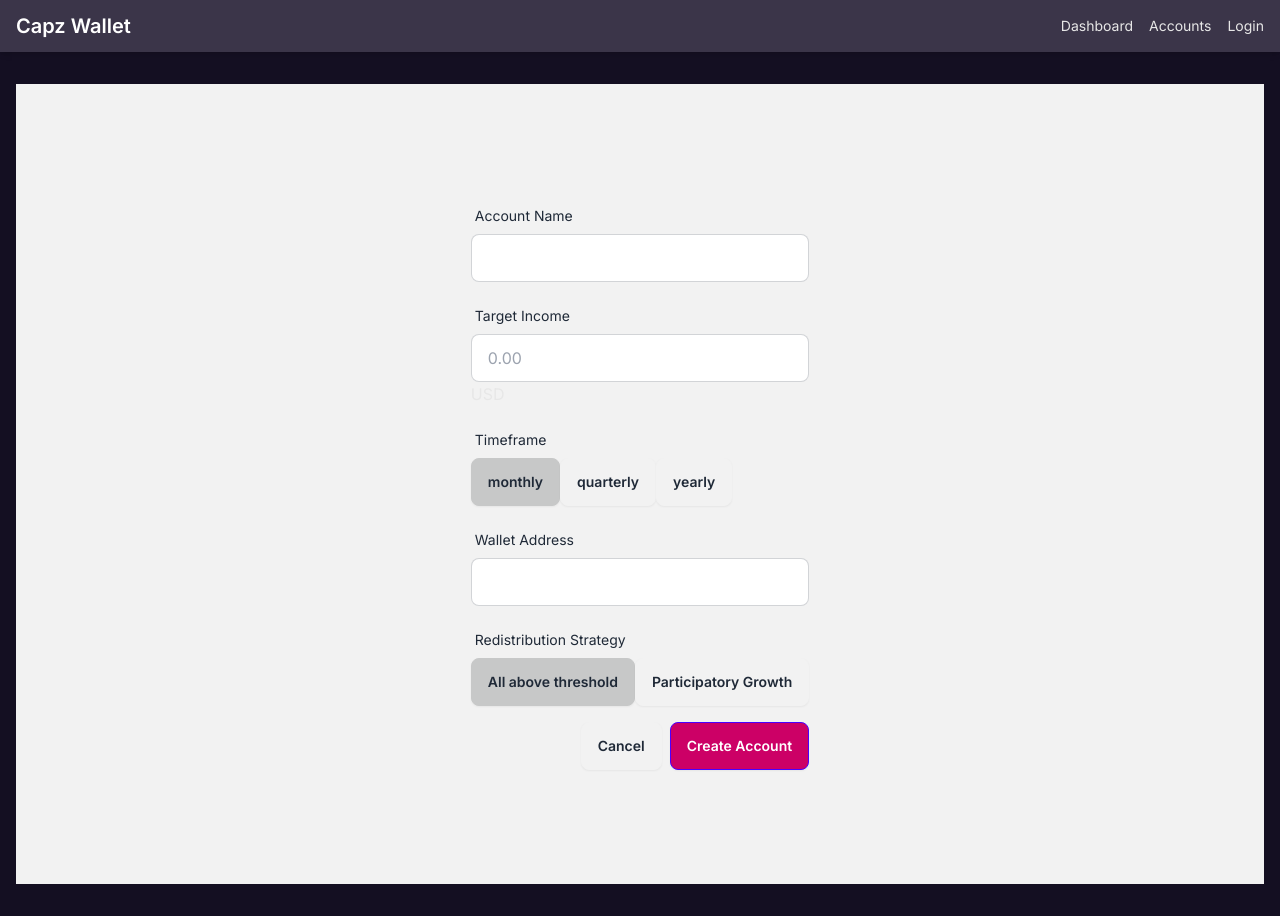
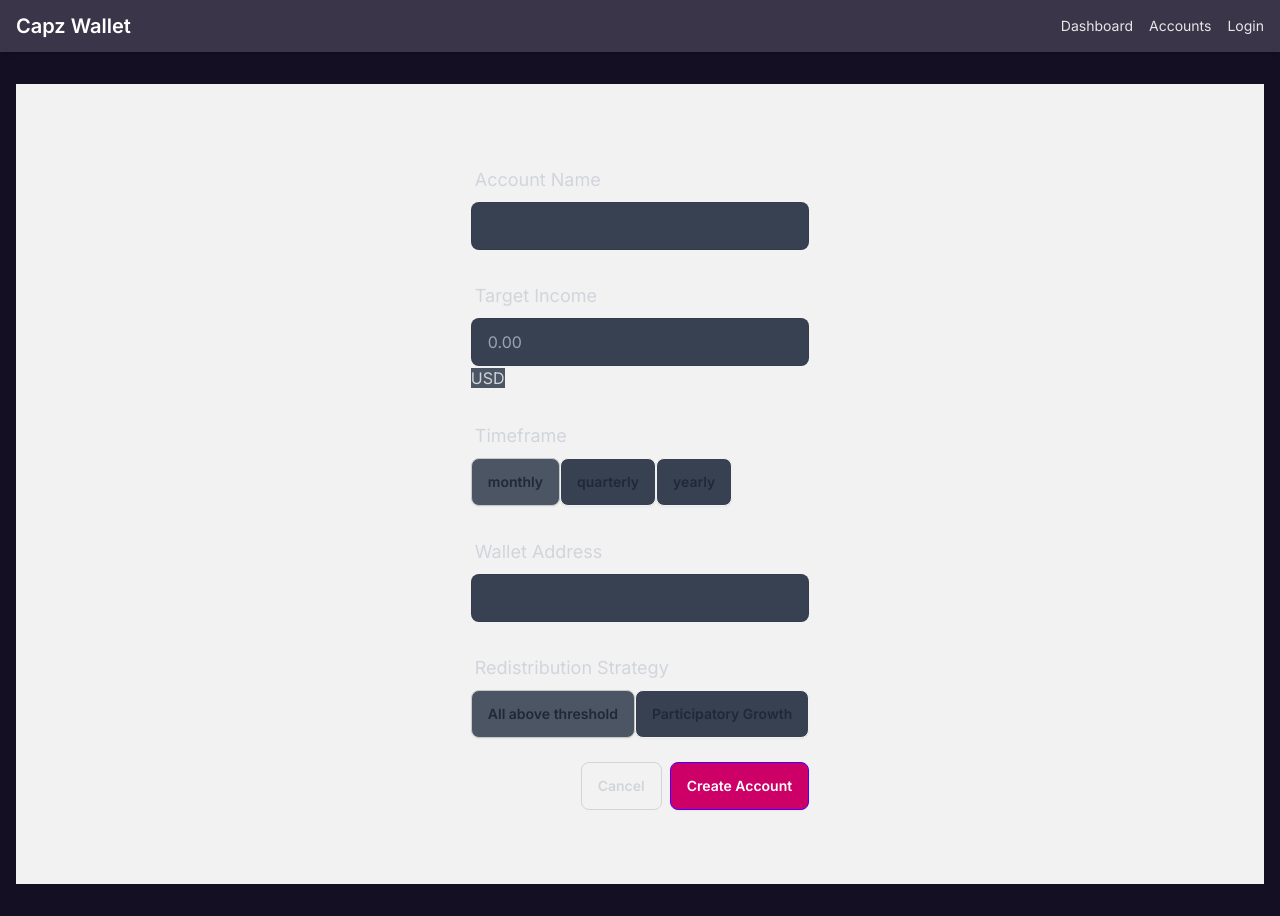
Before and after one commit to syntrofi/capz, a Next.js app: page /wallet-setup in a window 1280 px wide. Built offline with nearby package versions, Linux system fonts and the light colour scheme.

Commit message:
improved readbility of the setup form

```diff
--- a/app/accounts/page.tsx
+++ b/app/accounts/page.tsx
@@ -1,25 +1,36 @@
 'use client';
 
 import React, { useState } from 'react';
-import Link from 'next/link';
 import AccountCard from '@/components/AccountCard';
 import WalletSetupModal from '@/components/WalletSetupModal';
 import { useWallets } from '@/hooks/useWallets';
+import { useRouter } from 'next/navigation';
 
 const AccountsPage: React.FC = () => {
   const wallets = useWallets();
   const [isModalOpen, setIsModalOpen] = useState(false);
+  const router = useRouter();
 
   const openModal = () => setIsModalOpen(true);
   const closeModal = () => setIsModalOpen(false);
+
+  const clearStorage = () => {
+    localStorage.removeItem('capz_wallets');
+    router.refresh();
+  };
 
   return (
     <div className="container mx-auto px-4 py-8">
       <div className="flex justify-between items-center mb-6">
         <h1 className="text-3xl font-bold">Your Accounts</h1>
-        <button onClick={openModal} className="btn btn-primary">
-          Add New Account
-        </button>
+        <div>
+          <button onClick={openModal} className="btn btn-primary mr-2">
+            Add New Account
+          </button>
+          <button onClick={clearStorage} className="btn btn-secondary">
+            Clear Storage
+          </button>
+        </div>
       </div>
       {wallets.length > 0 ? (
         <div className="grid grid-cols-1 md:grid-cols-2 lg:grid-cols-3 gap-6">
--- a/components/WalletSetupForm.tsx
+++ b/components/WalletSetupForm.tsx
@@ -42,14 +42,32 @@ const WalletSetupForm: React.FC<WalletSetupFormProps> = ({ onClose }) => {
   };
 
   const validateField = (name: string, value: string) => {
-    // ... (validation logic remains the same)
+    let error = '';
+    switch (name) {
+      case 'name':
+        if (value.length < 1 || value.length > 40) {
+          error = 'Name must be between 1 and 40 characters';
+        }
+        break;
+      case 'targetIncome':
+        if (!/^\d+(\.\d{1,2})?$/.test(value)) {
+          error = 'Invalid target income format';
+        }
+        break;
+      case 'address':
+        if (!/^0x[a-fA-F0-9]{40}$/.test(value)) {
+          error = 'Invalid Ethereum address';
+        }
+        break;
+    }
+    setErrors(prev => ({ ...prev, [name]: error }));
   };
 
-  const handleSubmit = async (e: React.FormEvent) => {
+  const handleSubmit = async (e: React.FormEvent<HTMLFormElement>) => {
     e.preventDefault();
     setSubmitError(null);
 
-    Object.entries(formState).forEach(([key, value]) => validateField(key, value as string));
+    Object.entries(formState).forEach(([key, value]) => validateField(key, value));
 
     if (Object.values(errors).every(error => error === '')) {
       try {
@@ -61,8 +79,8 @@ const WalletSetupForm: React.FC<WalletSetupFormProps> = ({ onClose }) => {
           redistributionStrategy: formState.redistributionStrategy,
         });
         console.log('Wallet created:', newWallet);
-        onClose(); // Close the modal
-        router.refresh(); // Refresh the page to show the new wallet
+        onClose();
+        router.refresh();
       } catch (error) {
         setSubmitError('Failed to create wallet. Please try again.');
         console.error('Error creating wallet:', error);
@@ -73,9 +91,9 @@ const WalletSetupForm: React.FC<WalletSetupFormProps> = ({ onClose }) => {
   };
 
   return (
-    <form onSubmit={handleSubmit} className="space-y-4">
+    <form onSubmit={handleSubmit} className="space-y-6 text-gray-100">
       {submitError && (
-        <div className="alert alert-error">
+        <div className="alert alert-error bg-red-600 text-white">
           <svg xmlns="http://www.w3.org/2000/svg" className="stroke-current shrink-0 h-6 w-6" fill="none" viewBox="0 0 24 24"><path strokeLinecap="round" strokeLinejoin="round" strokeWidth="2" d="M10 14l2-2m0 0l2-2m-2 2l-2-2m2 2l2 2m7-2a9 9 0 11-18 0 9 9 0 0118 0z" /></svg>
           <span>{submitError}</span>
         </div>
@@ -83,48 +101,48 @@ const WalletSetupForm: React.FC<WalletSetupFormProps> = ({ onClose }) => {
 
       <div className="form-control">
         <label className="label">
-          <span className="label-text">Account Name</span>
+          <span className="label-text text-gray-300 text-lg">Account Name</span>
         </label>
         <input
           type="text"
           name="name"
-          className={`input input-bordered w-full ${errors.name ? 'input-error' : ''}`}
+          className={`input input-bordered w-full bg-gray-700 text-white ${errors.name ? 'input-error' : ''}`}
           value={formState.name}
           onChange={handleInputChange}
           required
         />
-        {errors.name && <span className="text-error text-sm mt-1">{errors.name}</span>}
+        {errors.name && <span className="text-red-400 text-sm mt-1">{errors.name}</span>}
       </div>
 
       <div className="form-control">
         <label className="label">
-          <span className="label-text">Target Income</span>
+          <span className="label-text text-gray-300 text-lg">Target Income</span>
         </label>
         <label className="input-group">
           <input
             type="text"
             name="targetIncome"
-            className={`input input-bordered w-full ${errors.targetIncome ? 'input-error' : ''}`}
+            className={`input input-bordered w-full bg-gray-700 text-white ${errors.targetIncome ? 'input-error' : ''}`}
             placeholder="0.00"
             value={formState.targetIncome}
             onChange={handleInputChange}
             required
           />
-          <span>USD</span>
+          <span className="bg-gray-600 text-gray-300">USD</span>
         </label>
-        {errors.targetIncome && <span className="text-error text-sm mt-1">{errors.targetIncome}</span>}
+        {errors.targetIncome && <span className="text-red-400 text-sm mt-1">{errors.targetIncome}</span>}
       </div>
 
       <div className="form-control">
         <label className="label">
-          <span className="label-text">Timeframe</span>
+          <span className="label-text text-gray-300 text-lg">Timeframe</span>
         </label>
-        <div className="btn-group">
+        <div className="btn-group w-full">
           {(['monthly', 'quarterly', 'yearly'] as const).map((option) => (
             <button
               key={option}
               type="button"
-              className={`btn ${formState.timeFrame === option ? 'btn-active' : ''}`}
+              className={`btn flex-1 ${formState.timeFrame === option ? 'btn-active bg-gray-600' : 'bg-gray-700'}`}
               onClick={() => handleCardSelection('timeFrame')(option)}
             >
               {option}
@@ -135,24 +153,24 @@ const WalletSetupForm: React.FC<WalletSetupFormProps> = ({ onClose }) => {
 
       <div className="form-control">
         <label className="label">
-          <span className="label-text">Wallet Address</span>
+          <span className="label-text text-gray-300 text-lg">Wallet Address</span>
         </label>
         <input
           type="text"
           name="address"
-          className={`input input-bordered w-full ${errors.address ? 'input-error' : ''}`}
+          className={`input input-bordered w-full bg-gray-700 text-white ${errors.address ? 'input-error' : ''}`}
           value={formState.address}
           onChange={handleInputChange}
           required
         />
-        {errors.address && <span className="text-error text-sm mt-1">{errors.address}</span>}
+        {errors.address && <span className="text-red-400 text-sm mt-1">{errors.address}</span>}
       </div>
 
       <div className="form-control">
         <label className="label">
-          <span className="label-text">Redistribution Strategy</span>
+          <span className="label-text text-gray-300 text-lg">Redistribution Strategy</span>
         </label>
-        <div className="btn-group">
+        <div className="btn-group w-full">
           {([
             { value: 'all-above-threshold', label: 'All above threshold' },
             { value: 'participatory-growth', label: 'Participatory Growth' },
@@ -160,7 +178,7 @@ const WalletSetupForm: React.FC<WalletSetupFormProps> = ({ onClose }) => {
             <button
               key={option.value}
               type="button"
-              className={`btn ${formState.redistributionStrategy === option.value ? 'btn-active' : ''}`}
+              className={`btn flex-1 ${formState.redistributionStrategy === option.value ? 'btn-active bg-gray-600' : 'bg-gray-700'}`}
               onClick={() => handleCardSelection('redistributionStrategy')(option.value)}
             >
               {option.label}
@@ -169,8 +187,8 @@ const WalletSetupForm: React.FC<WalletSetupFormProps> = ({ onClose }) => {
         </div>
       </div>
 
-      <div className="modal-action">
-        <button type="button" className="btn" onClick={onClose}>Cancel</button>
+      <div className="modal-action mt-8">
+        <button type="button" className="btn btn-outline text-gray-300 hover:bg-gray-700" onClick={onClose}>Cancel</button>
         <button type="submit" className="btn btn-primary">Create Account</button>
       </div>
     </form>
--- a/components/WalletSetupModal.tsx
+++ b/components/WalletSetupModal.tsx
@@ -13,9 +13,9 @@ const WalletSetupModal: React.FC<WalletSetupModalProps> = ({ isOpen, onClose })
 
   return (
     <div className="modal modal-open">
-      <div className="modal-box relative w-11/12 max-w-3xl">
-        <label htmlFor="wallet-setup-modal" className="btn btn-sm btn-circle absolute right-2 top-2" onClick={onClose}>✕</label>
-        <h3 className="font-bold text-lg mb-4">Set up a new account</h3>
+      <div className="modal-box relative w-11/12 max-w-3xl bg-gray-800 text-gray-100 p-6">
+        <label htmlFor="wallet-setup-modal" className="btn btn-sm btn-circle absolute right-2 top-2 bg-gray-700 text-gray-300" onClick={onClose}>✕</label>
+        <h3 className="font-bold text-2xl mb-6">Set up a new account</h3>
         <WalletSetupForm onClose={onClose} />
       </div>
       <label className="modal-backdrop" onClick={onClose}></label>
```
